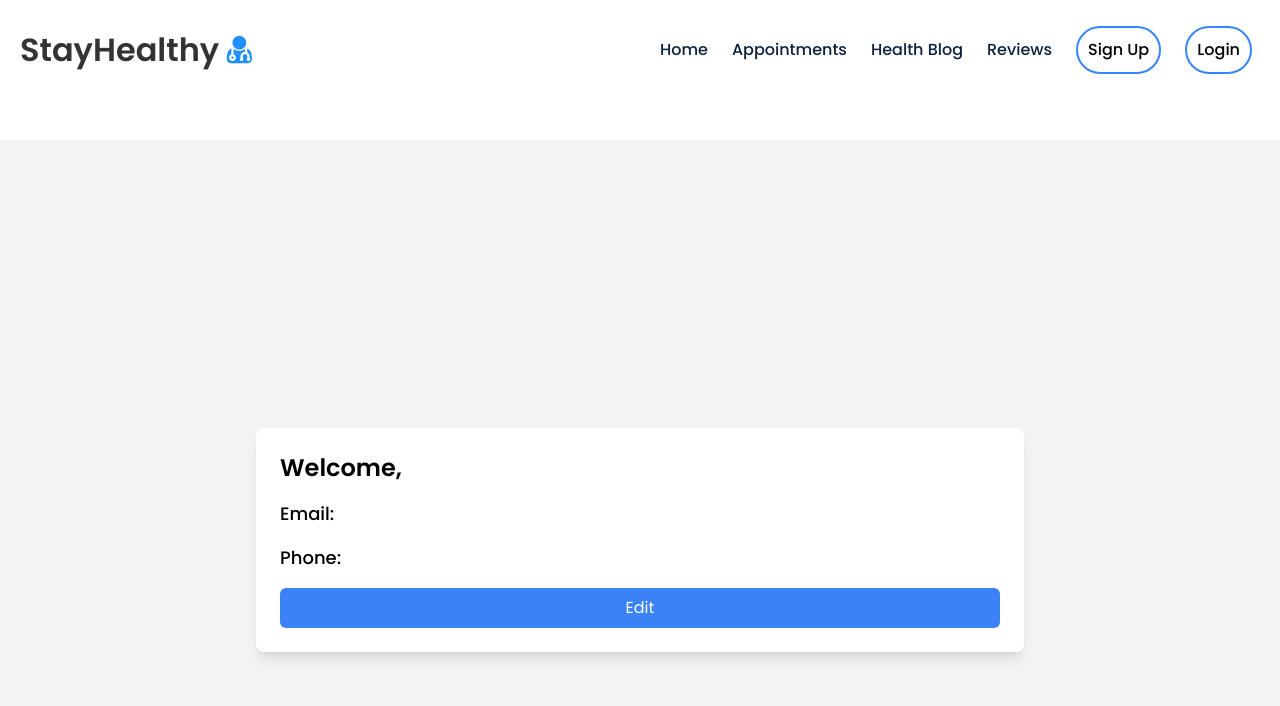
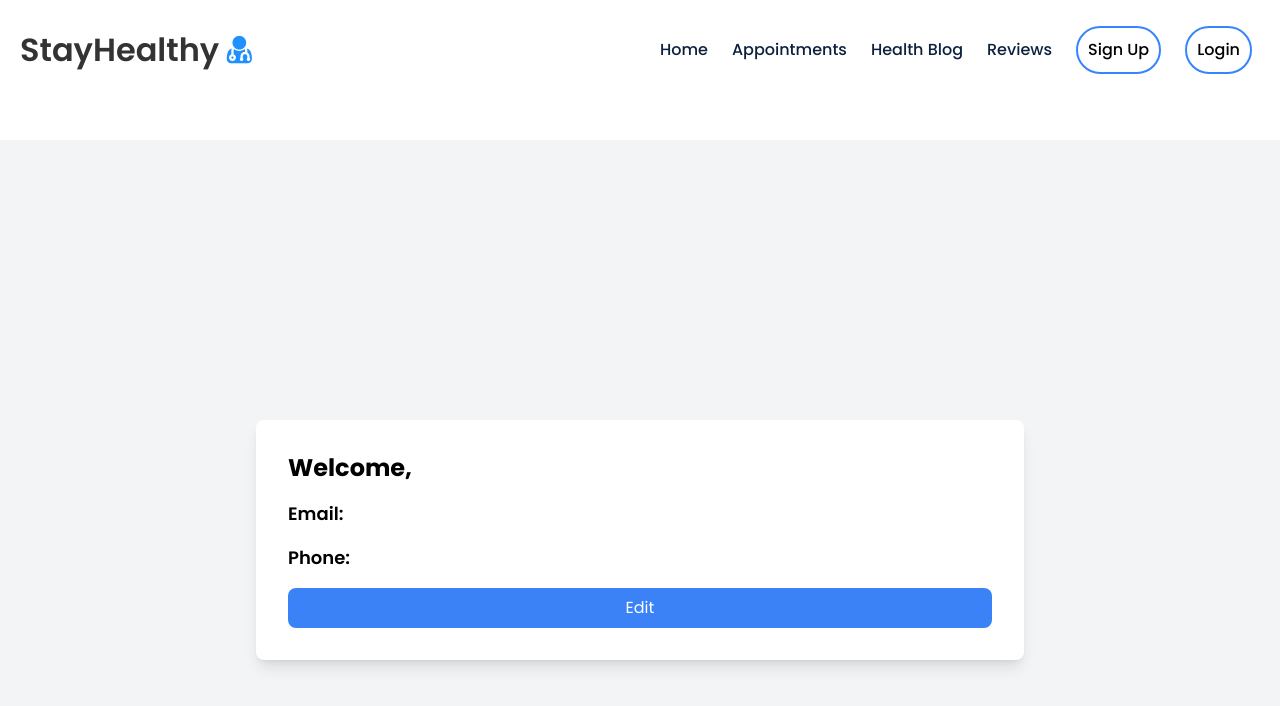
Before and after one commit to MohammadWS/test_med_app, a React (Create React App) app: page /profile in a window 1280 px wide. Shown: the top 706 px of the page. Built offline with nearby package versions, Linux system fonts and the light colour scheme; no server answers; sample sign-in values are in the browser's storage.

Commit message:
profile styling

```diff
--- a/src/Components/ProfileCard/ProfileCard.js
+++ b/src/Components/ProfileCard/ProfileCard.js
@@ -143,17 +143,17 @@ const ProfileForm = () => {
                         </button>
                     </form>
                 ) : (
-                    <div className="space-y-4">
-                        <div className="text-2xl font-semibold">Welcome, {userDetails.name}</div>
+                    <div className="space-y-4 p-2">
+                        <div className="text-2xl font-bold">Welcome, {userDetails.name}</div>
                         <div className="text-lg">
-                            <span className="font-medium">Email:</span> {userDetails.email}
+                            <span className="font-semibold">Email:</span> {userDetails.email}
                         </div>
                         <div className="text-lg">
-                            <span className="font-medium">Phone:</span> {userDetails.phone}
+                            <span className="font-semibold">Phone:</span> {userDetails.phone}
                         </div>
                         <button
                             onClick={handleEdit}
-                            className="w-full bg-blue-500 text-white py-2 rounded-md hover:bg-blue-600 focus:outline-none"
+                            className="w-full bg-blue-500 text-white py-2 rounded-lg hover:bg-blue-600 focus:outline-none"
                         >
                             Edit
                         </button>
```
